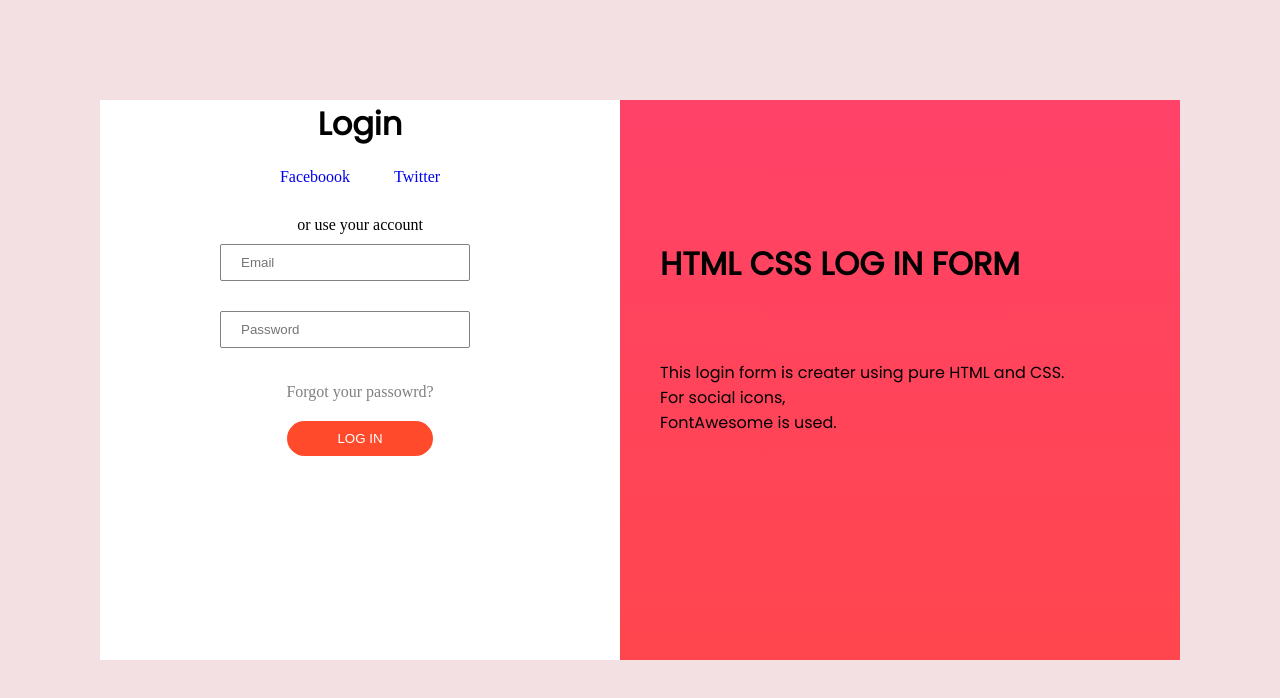
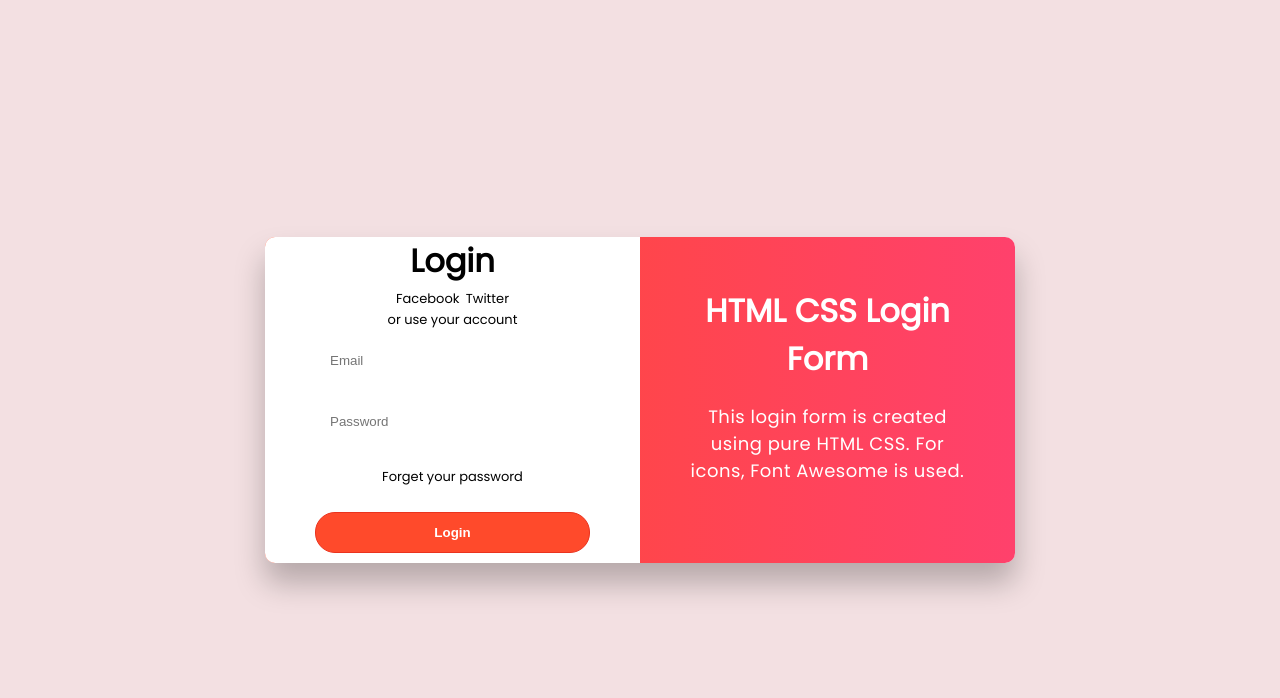
Before and after one commit to adorosis/loginform-yethuag, a plain HTML site: page index.html in a window 1280 px wide. Drawn offline with Linux system fonts and the light colour scheme.

Commit message:
final-commit

```diff
--- a/index.html
+++ b/index.html
@@ -3,49 +3,40 @@
 <head>
     <meta charset="UTF-8">
     <meta name="viewport" content="width=device-width, initial-scale=1.0">
-    <title>Log In Here</title>
+    <title>Log In here</title>
     <link rel="stylesheet" href="style.css">
 </head>
 <body>
-<form class="main"
-action="">
-    <!-- <div class="main"> -->
-    <div class="first">
-        <h1>Login</h1>
-        <div class="links">
-        <ul>
-            <li><a  href="#">Faceboook</a></li>
-            <li><a  href="#">Twitter</a></li>
-       </ul>
+    <div class="container">
+       <div class="form-container">
+            <form action="">
+               <h1> Login</h1>
+             <div class="social">
+                  <a href="#">Facebook</a>
+                  <a href="#">Twitter</a>
+             </div>
+                <span>
+                    or use your account
+                </span>
+                <input type="text" id="email" placeholder="Email">
+                <input type="password" id="password" placeholder="Password">
+                <a href="#"> Forget your password</a>
+                <input id="login" type="submit" value="Login">
+            </form>
+      </div>
+        <div class="right-container">
+             <div class="right">
+                    <div class="right-text">
+                        <h1>
+                         HTML CSS Login Form
+                        </h1>
+                        <p>
+                         This login form is created using pure HTML CSS.
+                         For icons, Font Awesome is used.
+                        </p>
+                 </div>
+            </div>
+      </div>
     </div>
-       <div class="p1">
-        <p> or use your account</p>
-       </div>
-       <div>
-        <input type="email" id="email" placeholder="Email">
-        <input  type="password" id="password" placeholder="Password">
-       </div>
-       <p class="fyp">
-        Forgot your passowrd?
-       </p>
-       <div class="login-btn">
-       <input class="login"  type="submit" value="LOG IN">
-    </div>
-    </div>
-    <!-- rightside starts here  -->
-    <div class="second">
-        <div class="r">
-            <h1>
-                HTML CSS LOG IN FORM
-            </h1>
-            <p>
-                This login form is creater using pure HTML and CSS.
-                <br>For social icons,<br> FontAwesome is used.
-            </p>
-        </div>
-
-
- <!-- </div> -->
-</form>
 </body>
 </html>
--- a/style.css
+++ b/style.css
@@ -1,104 +1,98 @@
 @import url('https://fonts.googleapis.com/css2?family=Poppins&display=swap');
 * {
+    padding: 0;
     margin: 0;
-    padding: 0;
     box-sizing: border-box;
 }
-
 body {
-    background-color:#F3E0E2;
-        margin: 100px 100px;
-}
-form {
-display: flex;
-    flex-direction: row;
-    align-items: center;
-    justify-content: center;
-    border-radius: 20px;
-}
-.first h1 {
-    font-family: 'Poppins', sans-serif;
-    text-align: center;
-}
-.first {
-    background-color: #FFFFFF;
-        height: 70vh;
-        width: 70vh;
-}
-.second {
-    background: linear-gradient( #FF4268,#FF464E)
-}
-.links {
+    background: #f3e0e2;
+    height: 100vh;
     display: flex;
     justify-content: center;
     align-items: center;
-    margin-top: 20px;
-}
-ul li a {
-    text-decoration: none;
-}
-ul li { display: inline;
-    list-style-type: none;
-    margin: 20px;
-}
-.p1 { text-align: center;
-    margin-top: 30px;
-    color: gra2;
-}
-
-#email {
-border: 1px solid gray;
-padding: 10px 10px 10px 20px;
-margin: 10px 20px 20px 120px;
-width: 250px;
-border-radius: 2px;
-}
-
-#password {
-    border: 1px solid gray;
-    padding: 10px 10px 10px 20px;
-    margin: 10px 20px 20px 120px;
-    width: 250px;
-    border-radius: 2px;
-}
-.fyp {
-text-align: center;
-margin-top: 15px;
-color: gray;
-}
-.login-btn {
- display: flex;
- justify-content: center;
- align-items: center;
- margin-top: 20px;
-}
-.login {
-    padding: 10px 50px;
-    background-color: #FF4A2B;
-    color: white;
-    border: none;
-    border-radius: 50px;
-}
-.r {
-    height: 70vh;
-    width: 70vh;
-}
-
-.second h1 {
-    position: absolute;
-    top: 30%;
-   left: 50%;
-   padding-left: 20px;
-}
-.second h1 {
+    flex-direction: column;
     font-family: 'Poppins', sans-serif;
 }
-.second p {
+form { text-align: center;
+    background: white;
+    display: flex;
+    justify-content: center;
+    align-items: center;
+    flex-direction: column;
+    padding: 0 50px;
+    height: 100%;
+}
+.container {
+        background: white;
+        width: 750px;
+        border-radius: 10px;
+        box-shadow: 0px 20px 30px rgba(0, 0, 0, 0.25);
+        position: relative;
+        overflow: hidden;
+}
+.form-container {
+    position: relative;
+    height: 100%;
+    width: 50%;
+    z-index: 2;
+}
+.right-container {
     position: absolute;
-    top: 45%;
+    height: 100%;
+    width: 50%;
+    top: 0;
     left: 50%;
-    padding-left: 20px;
 }
-.second p {
-    font-family: 'Poppins', sans-serif;
+.right {
+    background: #ff416c;
+    background: linear-gradient(to right,#FF4A2B,#ff416c);
+    color: white;
+    position: relative;
+    left: -100%;
+    height: 100%;
+    width: 200%;
 }
+.right-text {
+    display: flex;
+    justify-content: center;
+    align-items: center;
+    flex-direction: column;
+    padding: 1px 40px;
+    text-align: center;
+    position: absolute;
+    height: 100%;
+    width: 50%;
+    right: 0;
+}
+span {
+    font-size: small;
+}
+a {
+    text-decoration: none;
+    color: black;
+    font-size: small;
+    padding: 15px 1px;
+}
+#login {
+    border-radius: 20px;
+    border: 1px solid #ea331e;
+    background: #FF4A2B;
+    font-weight: bold;
+    padding: 12px 40px;
+    margin: 10px;
+    color: white;
+    cursor: pointer;
+}
+input {
+    background: white;
+    border: none;
+    padding: 15px 15px;
+    margin: 8px 2px;
+    width: 100%;
+}
+p {
+    font-size: large;
+    font-weight: 500;
+    letter-spacing: 0.5px;
+    margin: 20px 1px 30px;
+}
```
